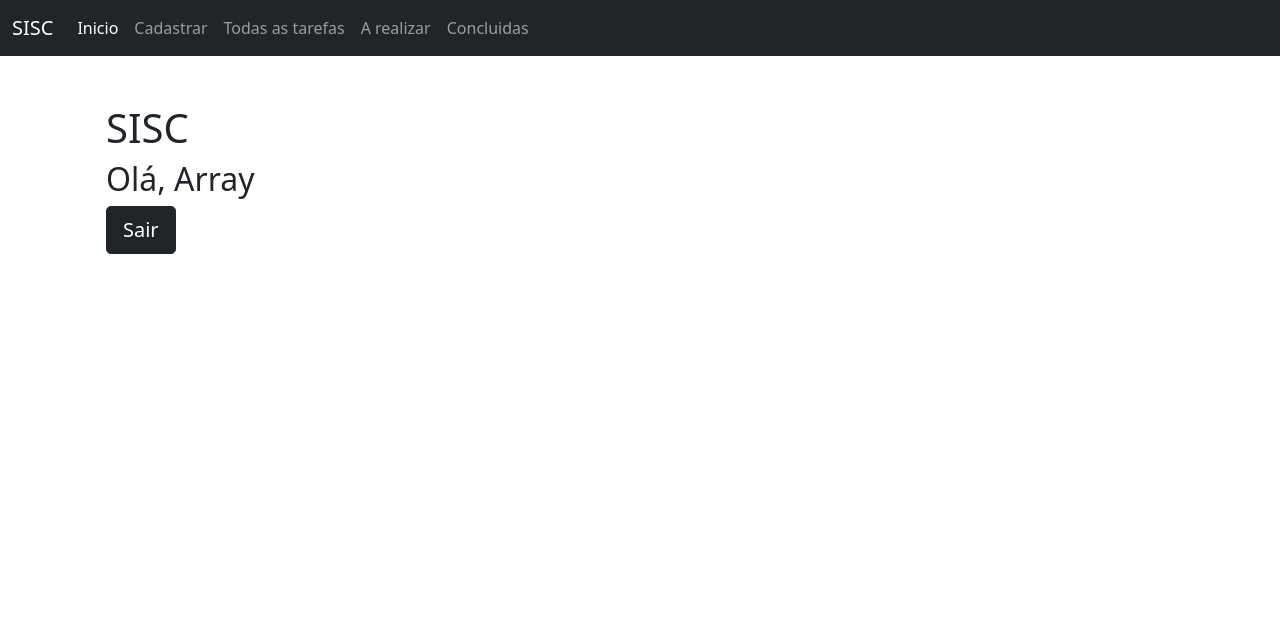
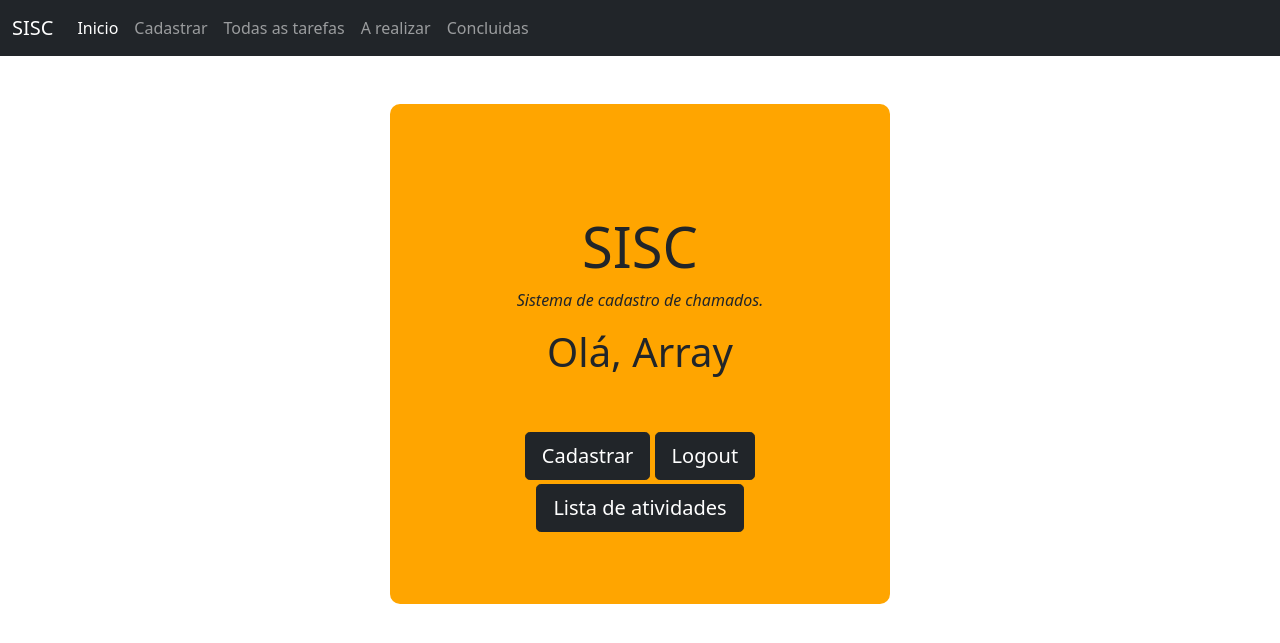
Before and after one commit to Bricioli/mini-projeto, a PHP site: page /pages/painel.php in a window 1280 px wide. Shown: the top 643 px of the page. Run offline with PHP 8.4, Linux system fonts and the light colour scheme; the visitor is signed in with stand-in values (Sample User, id 1).

Commit message:
Layout tela inicial
Incluido uma tela bonitinha na pagina principal

```diff
--- a/pages/atividades-salvar.php
+++ b/pages/atividades-salvar.php
@@ -33,7 +33,7 @@
 			$descricao  = $_POST["descricao_atividades"];
 			$realizada  = $_POST["realizada_atividades"];
 			$d_tamanho = strlen($descricao);
-			if(($tipo ==="Manutenção urgente" || $tipo ==="Atendimento") && $d_tamanho <= 50 && $realizada === "Concluida"){
+			if(($tipo ==="Manutenção Urgente" || $tipo ==="Atendimento") && $d_tamanho <= 50 && $realizada === "Concluida"){
 				print "<script>alert('Este tipo de tarefa precisa ter mais de 50 caracteres de descrição');</script>";
 			}else{
 			$sql = "UPDATE atividades SET tarefa_atividades='{$tarefa}', tipo_atividades='{$tipo}', prazo_atividades='{$prazo}', descricao_atividades='{$descricao}', realizada_atividades='{$realizada}' WHERE id_atividades=".$_POST["id_atividades"];
--- a/pages/main.php
+++ b/pages/main.php
@@ -1,5 +1,16 @@
-<div class="container-fluid">
-    <h1>SISC</h1>
-        <h2>Olá, <?php print $_SESSION['usuario'];?></h2>
-        <a href="logout.php"><button class="btn btn-dark btn-lg">Sair</button></a>
+<div class="container">
+   <div class="row justify-content-md-center">
+        <div id="center"class="col-md-auto">
+            <h1 class="display-4">SISC</h1>
+            <p class="fst-italic">Sistema de cadastro de chamados.</p>
+            <h2 class="display-6">Olá, <?php print $_SESSION['usuario'];?></h2>
+            <div>
+                <a href="?page=atividades-cadastrar"><button class="btn btn-dark btn-lg mt-5">Cadastrar</button></a>
+                <a href="logout.php"><button class="btn btn-dark btn-lg mt-5">Logout</button></a>
+            </div>
+            <div>
+                <a href="?page=atividades-listar"><button class="btn btn-dark btn-lg mt-1"> Lista de atividades </button></a>
+            </div>
+        </div>
+    </div>
 </div>
--- a/pages/painel.php
+++ b/pages/painel.php
@@ -9,6 +9,16 @@
     <link href="../css/bootstrap.min.css" rel="stylesheet" >
     <link href="../fontawesome/css/all.css" rel="stylesheet">
     <title>Painel do Usuario!</title>
+    <style>
+        #center{
+          background-color: orange;
+          width: 500px;
+          height: 500px;
+          border-radius: 10px;
+          padding: 10%;
+          text-align: center;
+        }
+    </style>
   </head>
   <body>
   <nav class="navbar navbar-expand-lg navbar-dark bg-dark">
```
Also changed, not shown: pages/atividades-listar.php (+3 -5 lines).
